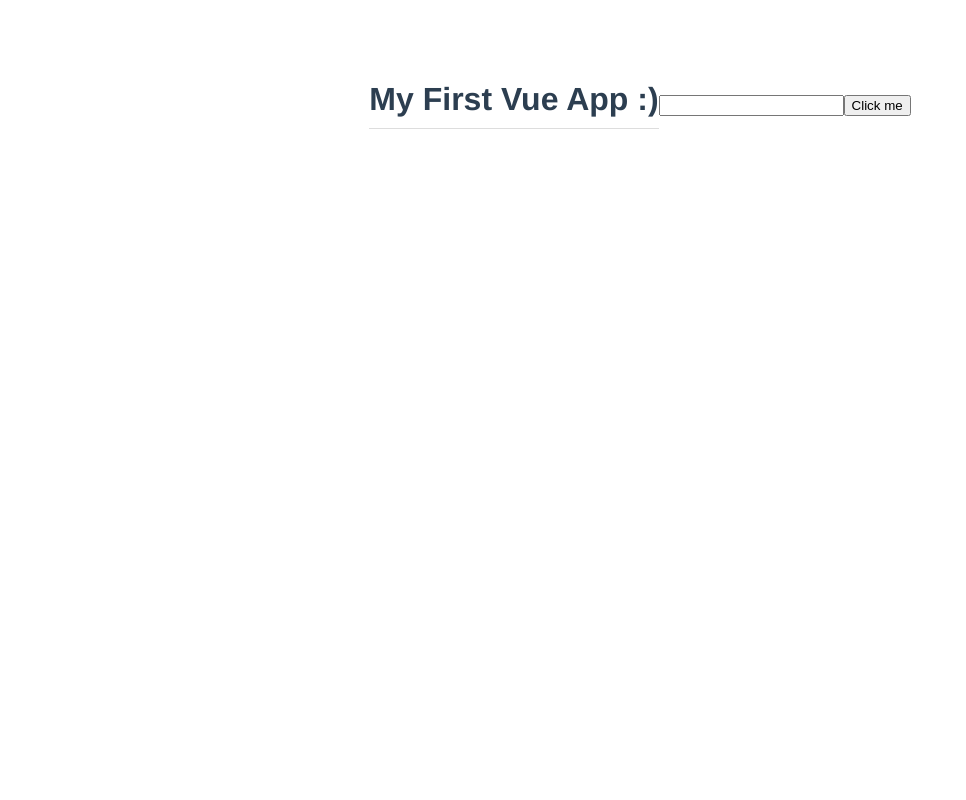
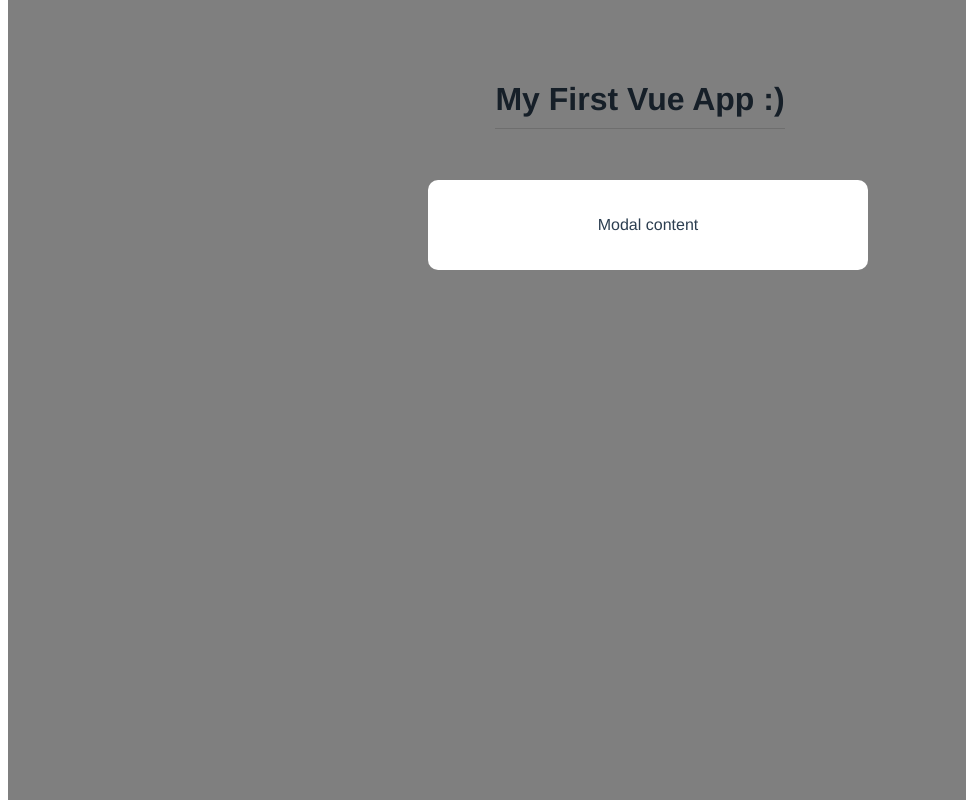
Before and after one commit to ThomasLX869/vue_basics, a Vue app in the folder modal-project/: page / in a window 1280 px wide. Shown: the whole page, without its empty margins (0-966 px from the left). Built offline with nearby package versions, Linux system fonts and the light colour scheme.

Commit message:
create a modal component and import it

```diff
--- a/modal-project/src/App.vue
+++ b/modal-project/src/App.vue
@@ -1,12 +1,14 @@
 <template>
   <h1>{{ title }}</h1>
-  <input type="text" ref="name">
-  <button @click="handleClick">Click me</button>
+  <Modal />
 </template>
 
 <script>
+import Modal from './components/Modal.vue';
+
 export default {
   name: 'App',
+  components: { Modal },
   data() {
     return {
       title: 'My First Vue App :)'
--- a/modal-project/src/components/Modal.vue
+++ b/modal-project/src/components/Modal.vue
@@ -1,57 +1,24 @@
 <template>
-  <div class="hello">
-    <h1>{{ msg }}</h1>
-    <p>
-      For a guide and recipes on how to configure / customize this project,<br>
-      check out the
-      <a href="https://cli.vuejs.org" target="_blank" rel="noopener">vue-cli documentation</a>.
-    </p>
-    <h3>Installed CLI Plugins</h3>
-    <ul>
-      <li><a href="https://github.com/vuejs/vue-cli/tree/dev/packages/%40vue/cli-plugin-babel" target="_blank" rel="noopener">babel</a></li>
-    </ul>
-    <h3>Essential Links</h3>
-    <ul>
-      <li><a href="https://vuejs.org" target="_blank" rel="noopener">Core Docs</a></li>
-      <li><a href="https://forum.vuejs.org" target="_blank" rel="noopener">Forum</a></li>
-      <li><a href="https://chat.vuejs.org" target="_blank" rel="noopener">Community Chat</a></li>
-      <li><a href="https://twitter.com/vuejs" target="_blank" rel="noopener">Twitter</a></li>
-      <li><a href="https://news.vuejs.org" target="_blank" rel="noopener">News</a></li>
-    </ul>
-    <h3>Ecosystem</h3>
-    <ul>
-      <li><a href="https://router.vuejs.org" target="_blank" rel="noopener">vue-router</a></li>
-      <li><a href="https://vuex.vuejs.org" target="_blank" rel="noopener">vuex</a></li>
-      <li><a href="https://github.com/vuejs/vue-devtools#vue-devtools" target="_blank" rel="noopener">vue-devtools</a></li>
-      <li><a href="https://vue-loader.vuejs.org" target="_blank" rel="noopener">vue-loader</a></li>
-      <li><a href="https://github.com/vuejs/awesome-vue" target="_blank" rel="noopener">awesome-vue</a></li>
-    </ul>
+  <div class="backdrop">
+    <div class="modal">
+      <p>Modal content</p>
+    </div>
   </div>
 </template>
 
-<script>
-export default {
-  name: 'Modal',
-  props: {
-    msg: String
+<style>
+  .modal {
+    width: 400px;
+    padding: 20px;
+    margin: 180px auto;
+    background: white;
+    border-radius: 10px;
   }
-}
-</script>
-
-<!-- Add "scoped" attribute to limit CSS to this component only -->
-<style scoped>
-h3 {
-  margin: 40px 0 0;
-}
-ul {
-  list-style-type: none;
-  padding: 0;
-}
-li {
-  display: inline-block;
-  margin: 0 10px;
-}
-a {
-  color: #42b983;
-}
+  .backdrop {
+    top: 0;
+    position: fixed;
+    background: rgba(0,0,0,0.5);
+    width: 100%;
+    height: 100%;
+  }
 </style>
```
